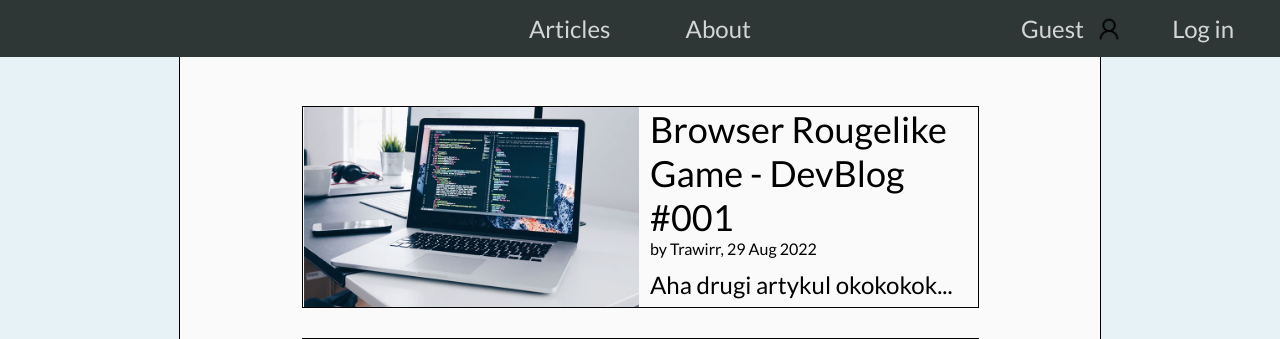
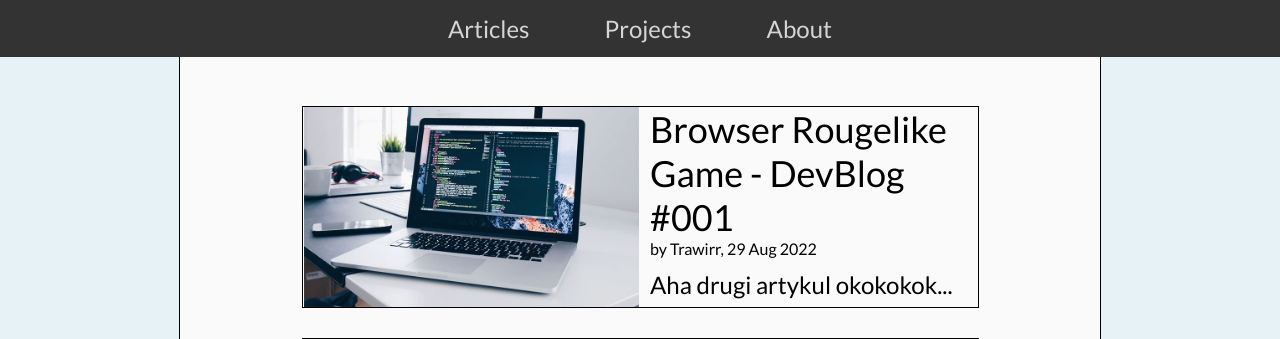
Before and after one commit to Trawirr/Trawirrcom, a Django app: page / in a window 1280 px wide. Shown: the top 339 px of the page. Run offline with Django 4.2, Linux system fonts and the light colour scheme; data comes from the database, SQL or seed files in the repository; parts of the project's set-up code (start-up, migrations or seed data) failed here and were passed over.

Commit message:
navbar as list of links

```diff
--- a/static/css/main.css
+++ b/static/css/main.css
@@ -24,6 +24,26 @@
     margin-bottom: 12px;
 }
 
+ul {
+    list-style-type: none;
+    margin: 0;
+    padding: 0;
+    overflow: hidden;
+    background-color: #333;
+}
+
+li {
+    display: inline;
+}
+
+li a, .dropbtn {
+    display: inline-block;
+    color: white;
+    text-align: center;
+    padding: 14px 16px;
+    text-decoration: none;
+}
+
 .topnav {
     overflow: hidden;
     background-color: #2f3636;
@@ -44,6 +64,10 @@
 
 .topnav a:hover{
     color: #f8f8f8;
+}
+
+.dropdown:hover .dropdown-content {
+    display: block;
 }
 
 .user-info{
--- a/templates/base.html
+++ b/templates/base.html
@@ -10,8 +10,14 @@
 <body>
 
 <div class="topnav">
-        <a class="active" href="/">Articles</a>
-        <a href="#">About</a>
+    <ul>
+        <li><a class="active" href="/">Articles</a></li>
+        <li><a href="#">Projects</a></li>
+        <li><a href="#">About</a></li>
+    </ul>
+
+
+
         {% if user.is_authenticated %}
         <a href="{% url 'logout' %}" class="user-info">Logout</a>
         {% else %}
```
